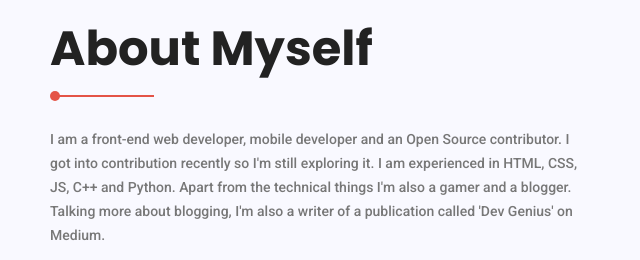
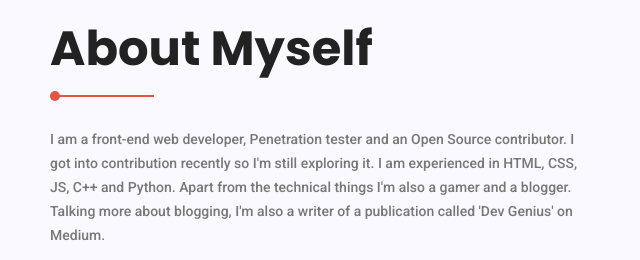
Before and after one commit to dipanshparmar/dipanshparmar.github.io, a plain HTML site: page index.html in a window 1280 px wide. Shown: the part 2280-2540 px from the top of the page, 605-1245 px from the left. Drawn offline with Linux system fonts and the light colour scheme; some packages are replaced by stand-ins of ours; a script that the page names is missing.

Commit message:
Bug Fixes

```diff
--- a/index.html
+++ b/index.html
@@ -233,7 +233,7 @@
             </div>
             <div class="mb-50 wow fadeIn" data-wow-duration=".8s">
               <p>
-                I am a front-end web developer, mobile developer and an Open
+                I am a front-end web developer, Penetration tester and an Open
                 Source contributor. I got into contribution recently so I'm
                 still exploring it. I am experienced in HTML, CSS, JS, C++ and
                 Python. Apart from the technical things I'm also a gamer and a
```
